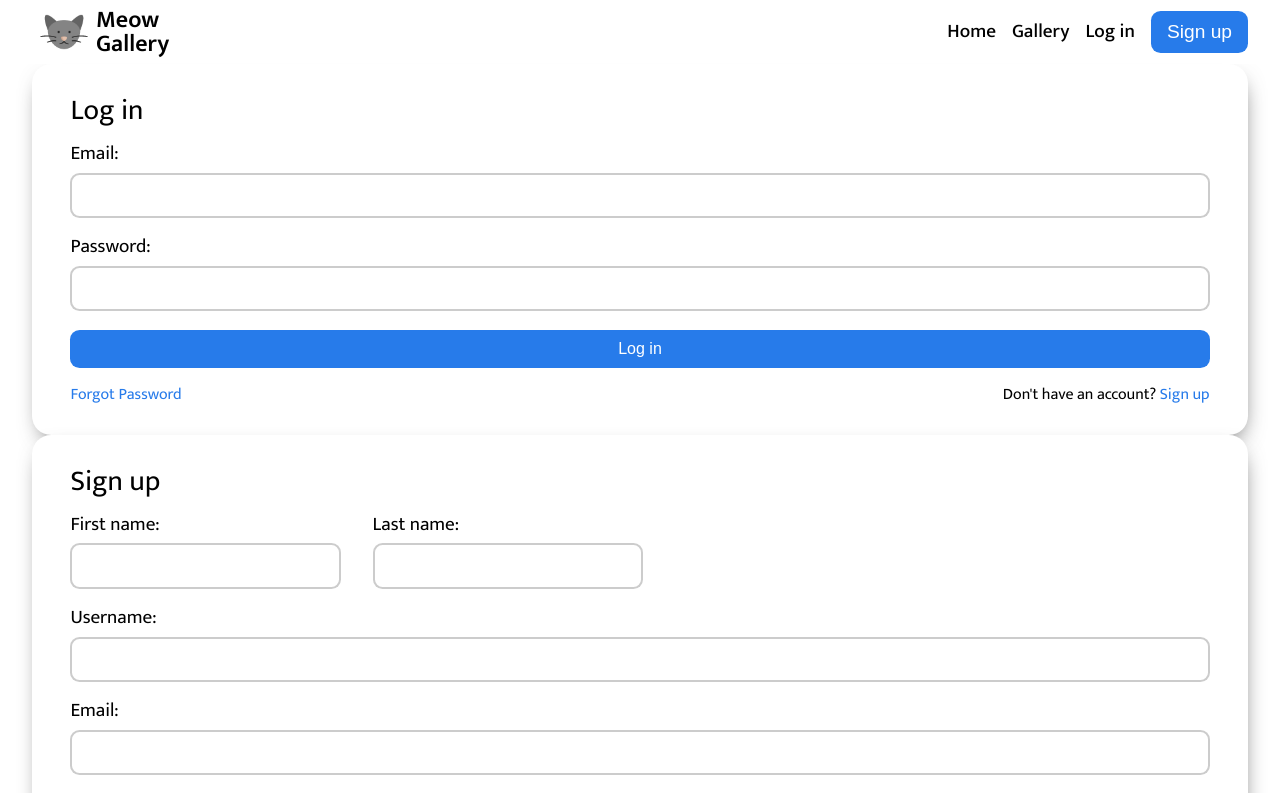
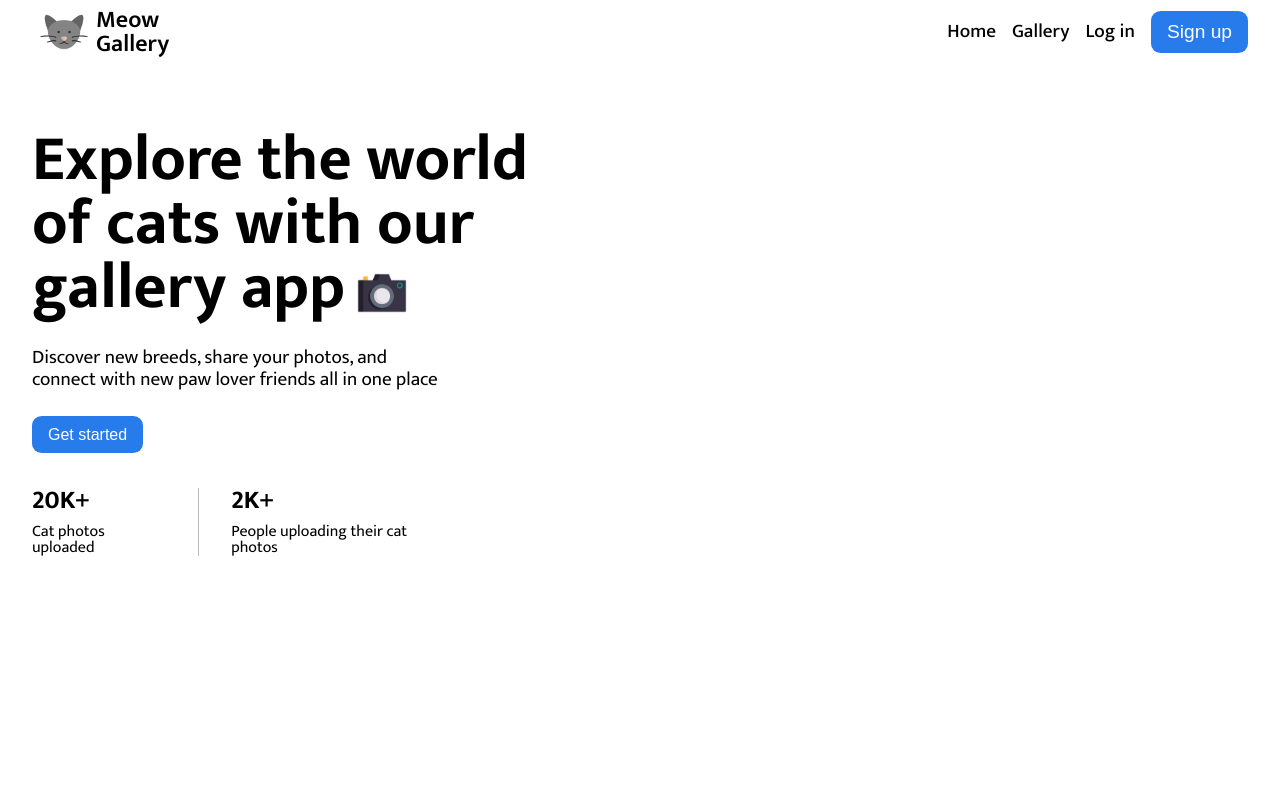
Before and after one commit to hafezfhmi/fullstack-mern-template, a React (Create React App) app in the folder client/: page / in a window 1280 px wide. Shown: the top 793 px of the page. Built offline with nearby package versions, Linux system fonts and the light colour scheme; no server answers.

Commit message:
Add homepage and type of hero section

```diff
--- /dev/null
+++ b/client/src/components/Hero/hero.module.css
@@ -0,0 +1,62 @@
+.hero {
+  display: grid;
+  grid-template-columns: 1.5fr 2fr;
+  padding: 2rem 0;
+}
+
+.heroHeadline {
+  padding: 2rem 0;
+}
+
+.heroHeadline > h1 {
+  font-size: 4rem;
+  font-weight: 700;
+  margin-bottom: 1.6rem;
+  position: relative;
+  z-index: -1;
+}
+
+.heroHeadline > h1 > img {
+  position: absolute;
+  width: 4.6rem;
+}
+
+.heroHeadline > p {
+  max-width: 80%;
+  font-size: 1.2rem;
+  font-weight: 400;
+  line-height: 1.4rem;
+  margin-bottom: 1.6rem;
+}
+
+.heroStatsContainer {
+  display: flex;
+  width: 80%;
+  margin-top: 2.2rem;
+}
+
+.heroStatsContainer > div:first-child {
+  padding-right: 2rem;
+}
+
+.heroStatsContainer > div:last-child {
+  padding-left: 2rem;
+}
+
+.heroStatsContainer > div > p > span {
+  display: block;
+  font-size: 1.6rem;
+  font-weight: 700;
+  margin-bottom: 0.6rem;
+}
+
+.statsSeparator {
+  width: 0.1rem;
+  background-color: rgb(185, 185, 185);
+}
+
+@media only screen and (max-width: 900px) {
+  .hero {
+    grid-template-columns: 1fr;
+  }
+}
--- /dev/null
+++ b/client/src/components/Hero/index.jsx
@@ -0,0 +1,41 @@
+import React from "react";
+import Button from "../Button";
+import styles from "./hero.module.css";
+import cameraImg from "../../assets/camera.gif";
+
+const Hero = () => {
+  return (
+    <main className={styles.hero}>
+      {/* Hero headline */}
+      <div className={styles.heroHeadline}>
+        <h1>
+          Explore the world of cats with our gallery app{" "}
+          <img src={cameraImg} alt="" />
+        </h1>
+        <p>
+          Discover new breeds, share your photos, and connect with new paw lover
+          friends all in one place
+        </p>
+        <Button to="gallery" label="Get started" />
+        <div className={styles.heroStatsContainer}>
+          <div>
+            <p>
+              <span>20K+</span> Cat photos uploaded
+            </p>
+          </div>
+          <span className={styles.statsSeparator} />
+          <div>
+            <p>
+              <span>2K+</span> People uploading their cat photos
+            </p>
+          </div>
+        </div>
+      </div>
+
+      {/* Hero image */}
+      <div></div>
+    </main>
+  );
+};
+
+export default Hero;
--- a/client/src/index.js
+++ b/client/src/index.js
@@ -9,18 +9,19 @@ import {
 import "./styles/reset.css";
 import "./styles/global.css";
 import PasswordReset from "./routes/PasswordReset";
-import App from "./App";
+// import App from "./App";
 
 import { UserContextProvider } from "./context/userContext";
 import Root from "./routes/Root";
 import Login from "./routes/Login";
 import Signup from "./routes/Signup";
+import Home from "./routes/Home";
 
 const router = createBrowserRouter(
   createRoutesFromElements(
     <>
       <Route path="/" element={<Root />}>
-        <Route index element={<App />} />
+        <Route index element={<Home />} />
         <Route path="passwordReset/:tokenId" element={<PasswordReset />} />
         <Route path="login" element={<Login />} />
         <Route path="signup" element={<Signup />} />
--- /dev/null
+++ b/client/src/routes/Home/index.jsx
@@ -0,0 +1,13 @@
+import React from "react";
+import Hero from "../../components/Hero";
+// import styles from "./home.module.css";
+
+const Home = () => {
+  return (
+    <>
+      <Hero />
+    </>
+  );
+};
+
+export default Home;
```
Also changed, not shown: client/src/assets/camera.gif (added), client/src/routes/Home/home.module.css (added).
